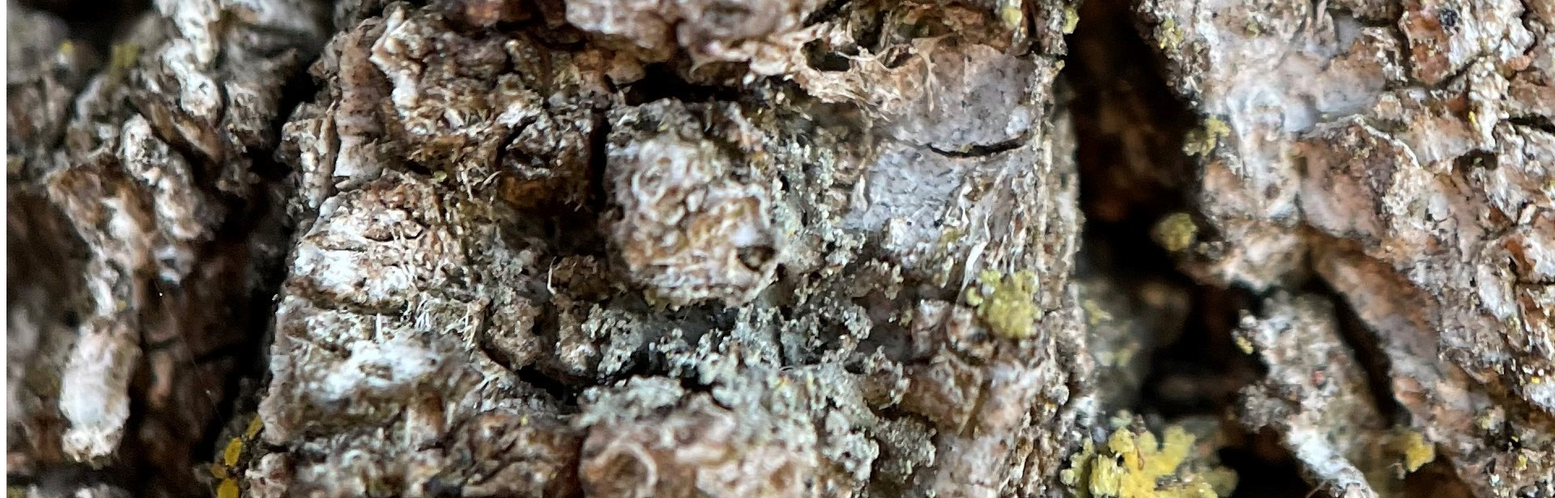
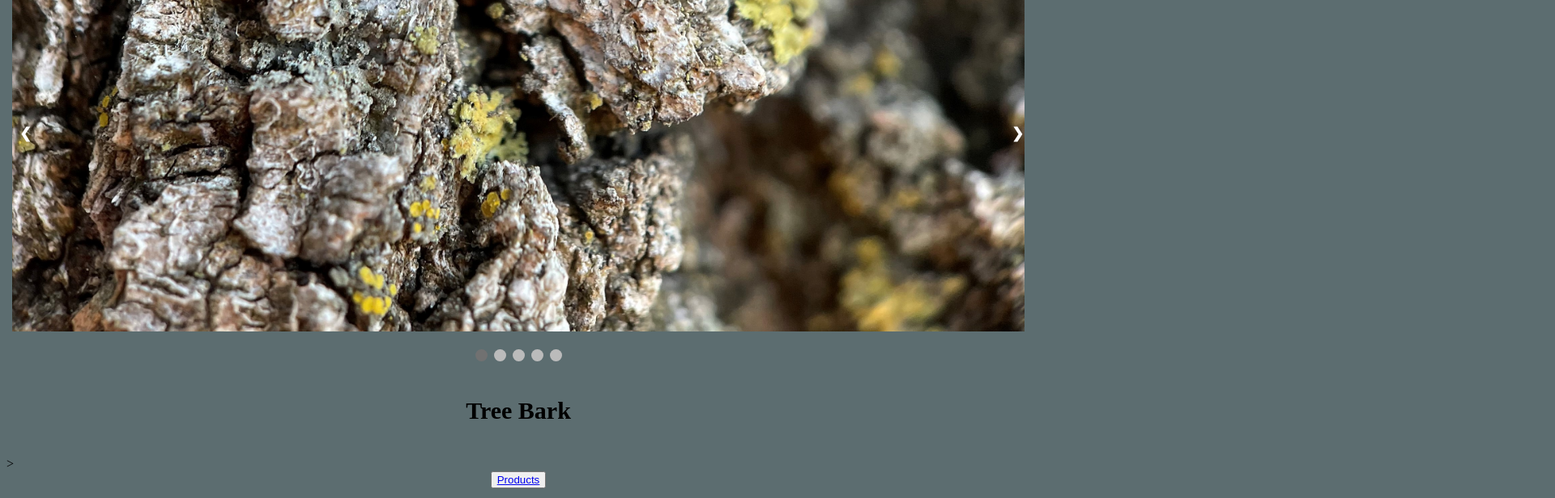
Before and after one commit to joberry26/DEMO_deploy, a website: page public/index.html in a window 1280 px wide. Shown: the part 240-856 px from the top of the page at 81% size, 1920 px wide, since content can reach past the window. Drawn offline with Linux system fonts and the light colour scheme.

Commit message:
text added

```diff
--- a/public/index.html
+++ b/public/index.html
@@ -5,8 +5,8 @@
     <meta http-equiv="X-UA-Compatible" content="IE=edge">
     <meta name="viewport" content="width=device-width, initial-scale=1.0">
     <title>Home</title>
-    <!-- <link rel="stylesheet" href="styles.css"> -->
-    <link rel="stylesheet" href="/style">
+    <link rel="stylesheet" href="styles.css">
+    <!-- <link rel="stylesheet" href="/style"> -->
 </head>
 <body>
     <div>
@@ -16,35 +16,30 @@
             <div class="mySlides fade">
             <div class="numbertext">1 / 5</div>
             <img src="img/bark2.jpg" class="img" id="1">
-            <div class="text">Bark</div>
             </div>
 
             <div class="mySlides fade">
             <div class="numbertext">2 / 5</div>
             <img src="img/flower2.jpg" style="width:100%" id="2">
-            <div class="text">Rose</div>
             </div>
 
             <div class="mySlides fade">
             <div class="numbertext">3 / 5</div>
             <img src="img/mountain2.jpg" style="width:100%" id="3">
-            <div class="text">Mountain</div>
             </div>
 
             <div class="mySlides fade">
             <div class="numbertext">4 / 5</div>
             <img src="img/puddle2.jpg" style="width:100%" id="4">
-            <div class="text">Puddle</div>
             </div>
 
             <div class="mySlides fade">
             <div class="numbertext">5 / 5</div>
             <img src="img/sunset2.PNG" style="width:100%" id="5">
-            <div class="text">Sunset</div>
             </div>
             <!-- Next and previous buttons -->
-            <a class="prev" onclick="plusSlides(-1)">&#10094;</a>
-            <a class="next" onclick="plusSlides(1)">&#10095;</a>
+            <!-- <a class="prev" onclick="plusSlides(-1)">&#10094;</a>
+            <a class="next" onclick="plusSlides(1)">&#10095;</a> -->
         </div>
             <br>
 
@@ -58,12 +53,21 @@
             </div>
 
         <!-- Description of each photo-->
-            <h2 id="imgText"></h2>
+
+            <a class="prev" onclick="plusSlides(-1)">&#10094;</a>
+            <a class="next" onclick="plusSlides(1)">&#10095;</a>
     </div>
+    <div class="filler">
+        <h4 class="mySlideText" style="text-align: center;">Tree Bark</h4>
+        <h4 class="mySlideText" style="text-align: center;">White Rose</h4>
+        <h4 class="mySlideText" style="text-align: center;">Mountainside</h4>
+        <h4 class="mySlideText" style="text-align: center;">Puddle</h4>
+        <h4 class="mySlideText" style="text-align: center;">Sunset</h4>
 
+
+    </div>>
     <section>
         <button class="nav" ><a href="products.html">Products</a></button>
-
     </section>
 
     <script src="main.js"></script>
--- a/public/main.js
+++ b/public/main.js
@@ -4,20 +4,21 @@
 // let img4 = document.querySelector("#4");
 // let img5 = document.querySelector("#5");
 
-
+var textIndex = 1;
 var slideIndex = 1;
 showSlides(slideIndex);
-
+slideText(textIndex);
 
 // Next/previous controls
 function plusSlides(n) {
   showSlides(slideIndex += n);
+  slideText(textIndex += n)
 }
 
 // Thumbnail image controls
 function currentSlide(n) {
     showSlides(slideIndex = n);
-
+    slideText(textIndex = n)
     }
 
     function showSlides(n) {
@@ -39,13 +40,18 @@ function currentSlide(n) {
 
 }
 
-function slideText () {
-    let text = document.getElementById('imgText')
-    if (text) {
-        text.remove();
+function slideText(n) {
+
+    var i;
+    let text = document.getElementsByClassName("mySlideText")
+
+    if (n > text.length) {textIndex = 1}
+    if (n < 1) {textIndex = text.length}
+
+    for (i = 0; i < text.length; i++) {
+        text[i].style.display = "none"
     }
 
-    if(slideIndex === "1") {
-        text.textContent = "its a tree";
-    }
+    text[textIndex-1].style.display = "block";
+
 }
--- a/public/styles.css
+++ b/public/styles.css
@@ -2,10 +2,10 @@
 
 /* Slideshow container */
 .slideshow-container {
-  max-width: 1000px;
-  position: relative;
+  max-width: 1250px;
+  position:relative;
   margin: auto;
-  /* display: flex; */
+  padding-top: 3%;
 }
 
 /* Hide the images by default */
@@ -54,10 +54,11 @@
 /* Number text (1/3 etc) */
 .numbertext {
   color: #f2f2f2;
-  font-size: 12px;
+  font-size: 14px;
   padding: 8px 12px;
   position: absolute;
   top: 0;
+  font-weight: bold;
 }
 
 /* The dots/bullets/indicators */
@@ -90,12 +91,23 @@ img {
 
 section {
     display: flex;
-    justify-content: flex-end;
-    height: 5%
+    justify-content: center;
+    /* height: 5%; */
+}
+
+.filler {
+  /* height: 10%; */
+  padding: none;
+  margin: 0%;
 }
 
 html, body {
-    height: 95%
+    height: 95%;
+    background-color: #5C6D70;
+}
+
+.mySlideText {
+  font-size: 30px;
 }
 
 @-webkit-keyframes fade {
```
